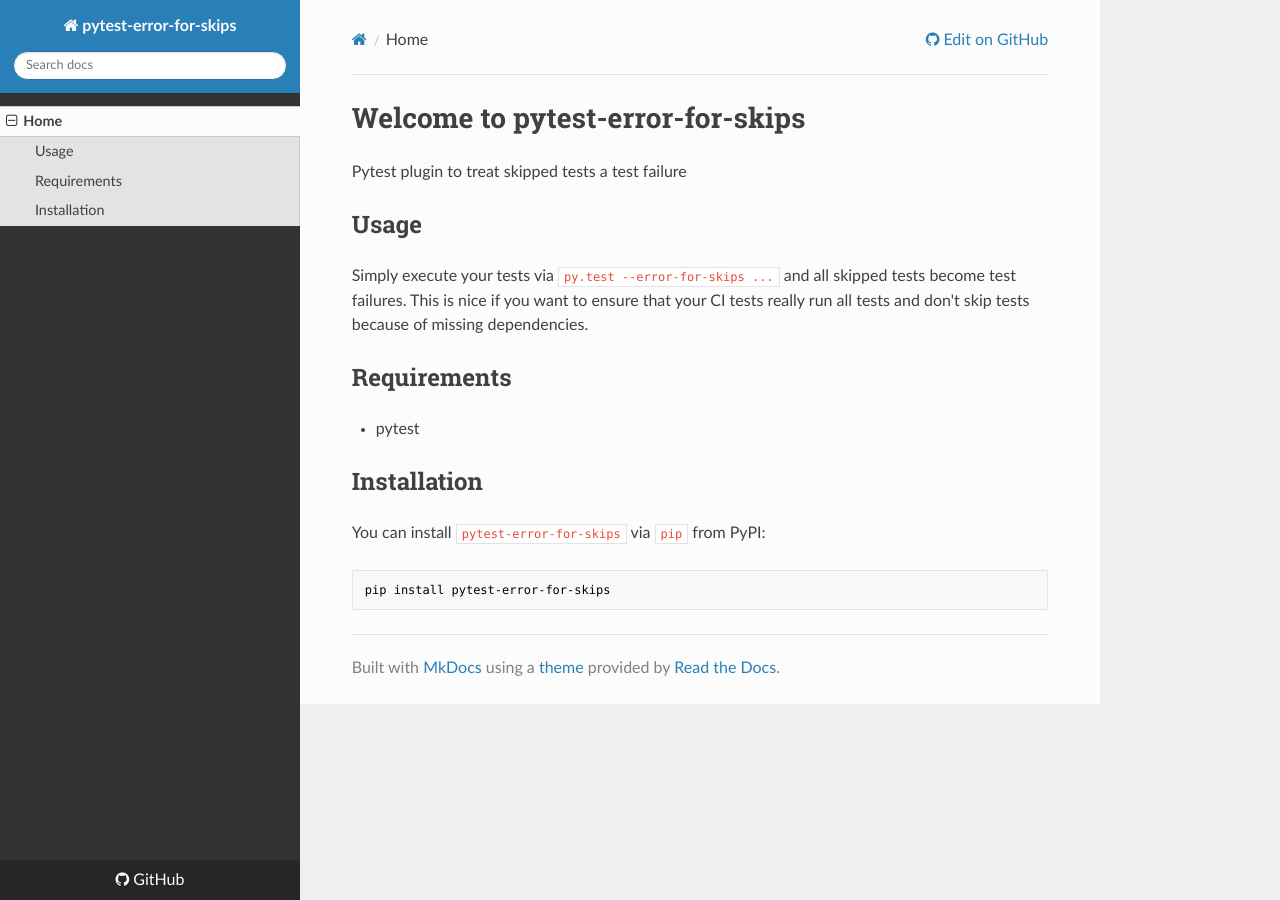
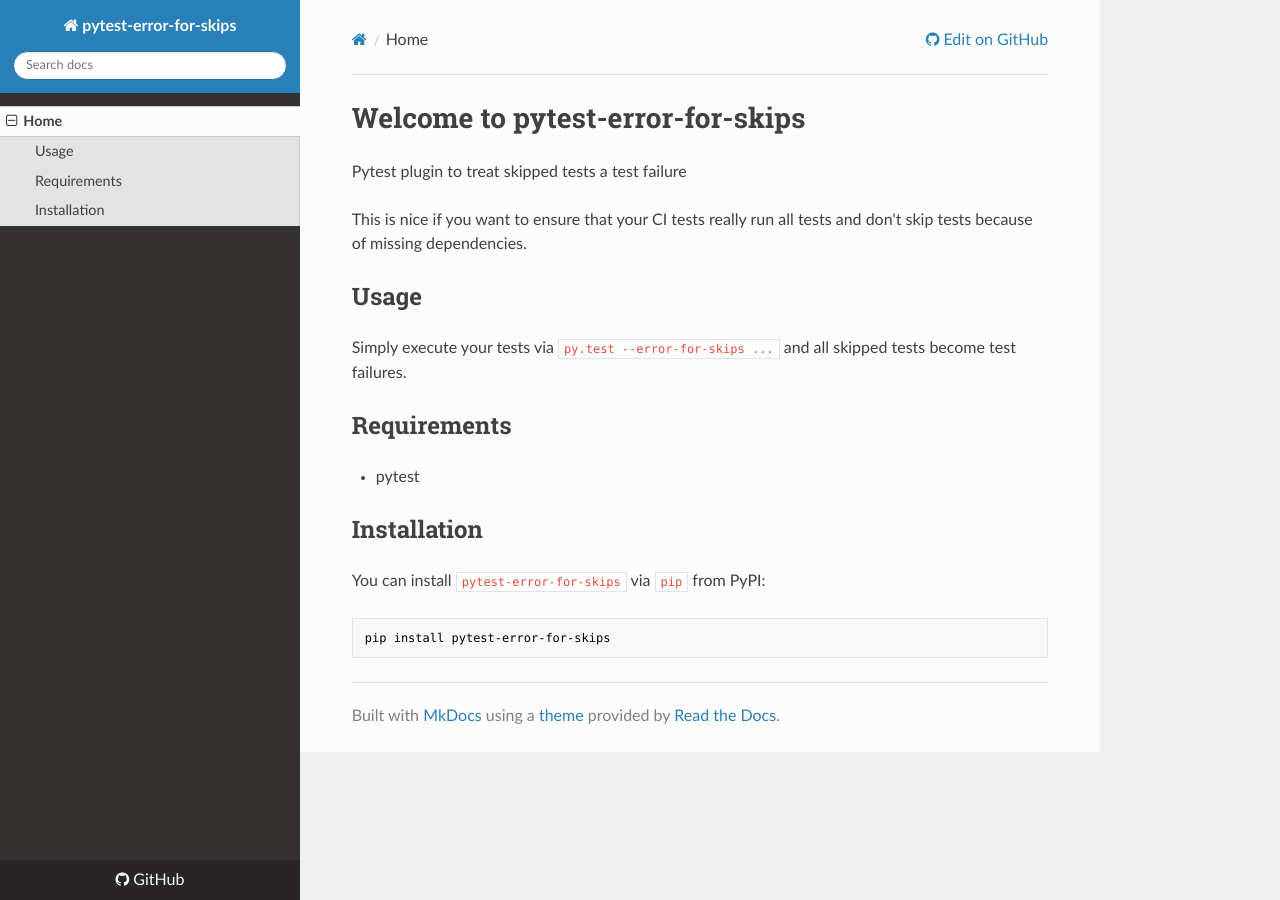
Before and after one commit to jankatins/pytest-error-for-skips, an MkDocs documentation site: the page built from docs/index.md, in a window 1280 px wide. Built offline with MkDocs 1.6.1, drawn with Linux system fonts in a browser that asks for light colours; nearby versions of some CDN libraries; old or Windows-style settings are respelled for this version of MkDocs.

Commit message:
Small doc rearrangement

```diff
--- a/docs/index.md
+++ b/docs/index.md
@@ -2,11 +2,14 @@
 
 Pytest plugin to treat skipped tests a test failure
 
+This is nice if you want to ensure that your CI tests really run all tests and
+don't skip tests because of missing dependencies.
+
+
 ## Usage
 
 Simply execute your tests via ``py.test --error-for-skips ...`` and all skipped
-tests become test failures. This is nice if you want to ensure that your CI
-tests really run all tests and don't skip tests because of missing dependencies.
+tests become test failures.
 
 
 ## Requirements
```
